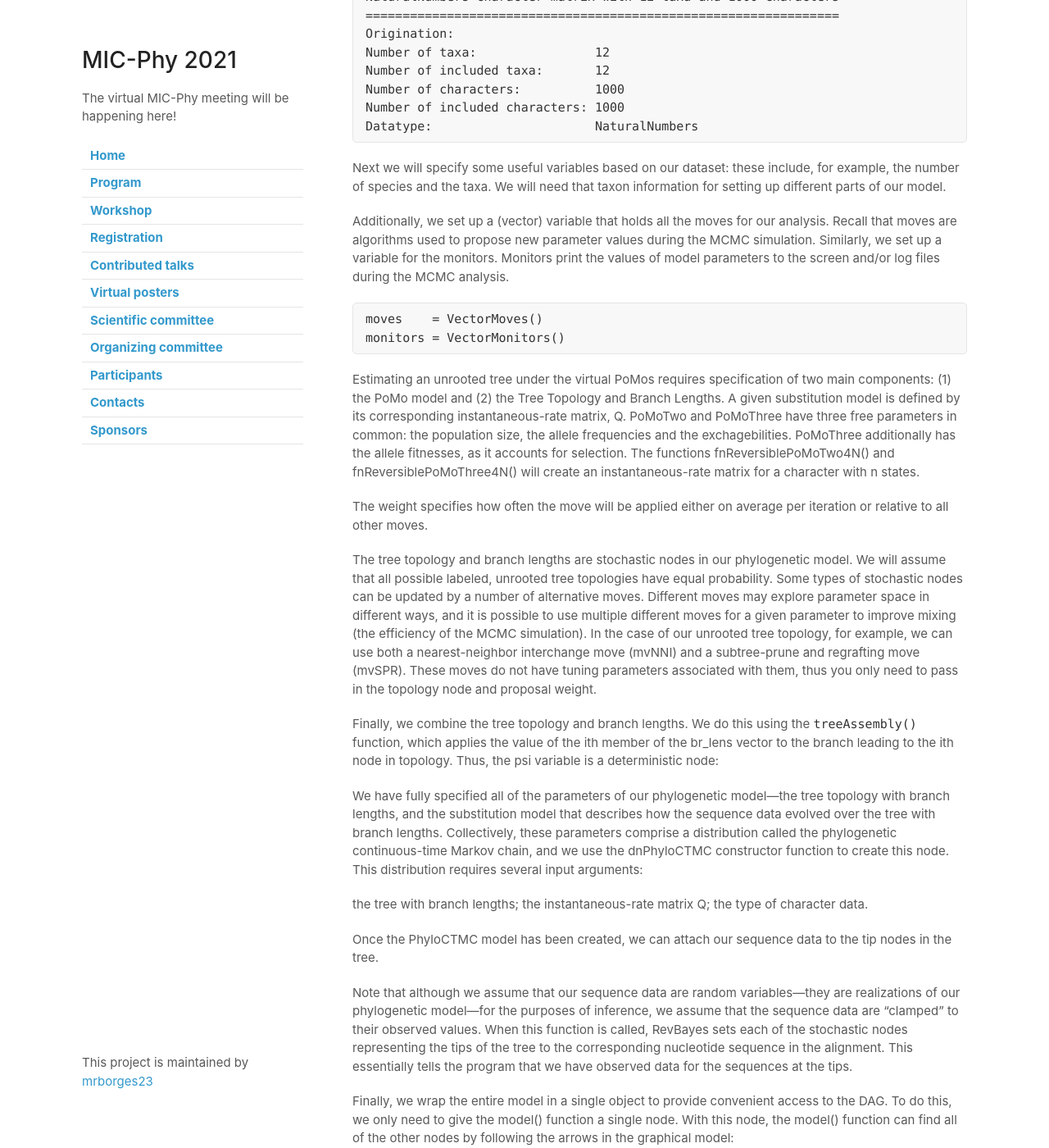
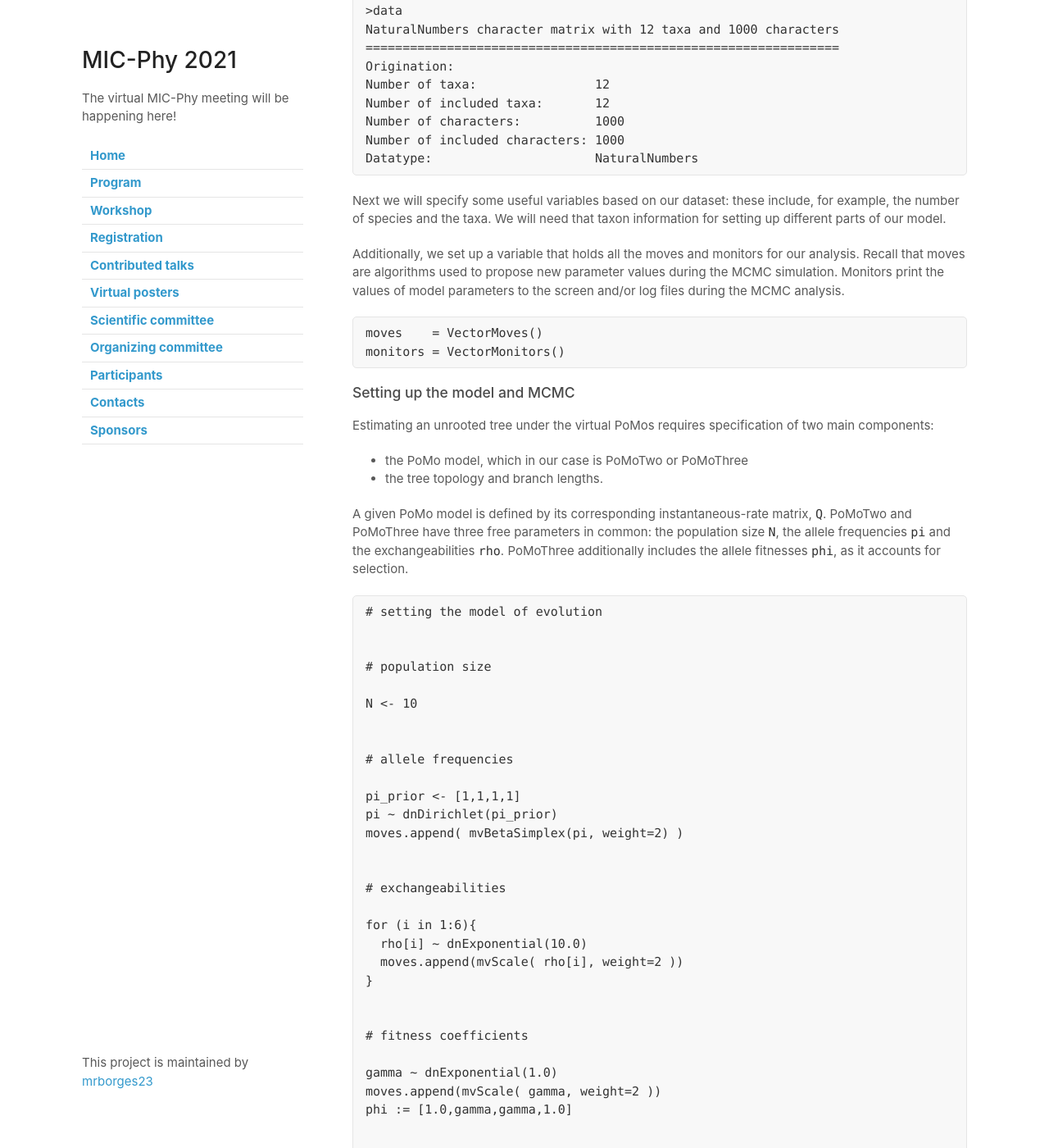
Before and after one commit to mrborges23/micphy2021, a Jekyll site: the page built from session3.md, in a window 1280 px wide and 1400 px high, scrolled down 1185 px. Shown: the whole window at 82% size. Built offline with Jekyll 4.4.1, drawn with Linux system fonts in a browser that asks for light colours; our own code applies the rules of GitHub Pages for plain Markdown files; some of the changed text lies outside the part shown.

Commit message:
updating session 3

````diff
--- a/session3.md
+++ b/session3.md
@@ -54,18 +57,67 @@ Datatype:                      NaturalNumbers
 
 Next we will specify some useful variables based on our dataset: these include, for example, the number of species and the taxa. We will need that taxon information for setting up different parts of our model.
 
-Additionally, we set up a (vector) variable that holds all the moves for our analysis. Recall that moves are algorithms used to propose new parameter values during the MCMC simulation. Similarly, we set up a variable for the monitors. Monitors print the values of model parameters to the screen and/or log files during the MCMC analysis.
+Additionally, we set up a variable that holds all the moves and monitors for our analysis. Recall that moves are algorithms used to propose new parameter values during the MCMC simulation. Monitors print the values of model parameters to the screen and/or log files during the MCMC analysis.
 
 ```
 moves    = VectorMoves()
 monitors = VectorMonitors()
 ```
 
+### Setting up the model and MCMC
 
-Estimating an unrooted tree under the virtual PoMos requires specification of two main components: (1) the PoMo model and (2) the Tree Topology and Branch Lengths. A given substitution model is defined by its corresponding instantaneous-rate matrix, Q. PoMoTwo and PoMoThree have three free parameters in common: the population size, the allele frequencies and the exchagebilities. PoMoThree additionally has the allele fitnesses, as it accounts for selection. The functions fnReversiblePoMoTwo4N() and fnReversiblePoMoThree4N() will create an instantaneous-rate matrix for a character with n states.
+Estimating an unrooted tree under the virtual PoMos requires specification of two main components:
+* the PoMo model, which in our case is PoMoTwo or PoMoThree
+* the tree topology and branch lengths.
+
+A given PoMo model is defined by its corresponding instantaneous-rate matrix, ```Q```. PoMoTwo and PoMoThree have three free parameters in common: the population size ```N```, the allele frequencies ```pi``` and the exchangeabilities ```rho```. PoMoThree additionally includes the allele fitnesses ```phi```, as it accounts for selection.
+
+```
+# setting the model of evolution
 
 
+# population size
+
+N <- 10
+
+
+# allele frequencies
+
+pi_prior <- [1,1,1,1]
+pi ~ dnDirichlet(pi_prior)
+moves.append( mvBetaSimplex(pi, weight=2) )
+
+
+# exchangeabilities
+
+for (i in 1:6){
+  rho[i] ~ dnExponential(10.0)
+  moves.append(mvScale( rho[i], weight=2 ))
+}
+
+
+# fitness coefficients
+
+gamma ~ dnExponential(1.0)
+moves.append(mvScale( gamma, weight=2 ))
+phi := [1.0,gamma,gamma,1.0]
+
+
+# rate matrix
+
+Q := fnReversiblePoMoThree4N(N,pi,rho,phi)
+
+```
+
+Each
 The weight specifies how often the move will be applied either on average per iteration or relative to all other moves.
+
+
+
+
+The functions ```fnReversiblePoMoTwo4N()``` and ```fnReversiblePoMoThree4N()``` will create an instantaneous-rate matrix.
+
+
 
 
 The tree topology and branch lengths are stochastic nodes in our phylogenetic model. We will assume that all possible labeled, unrooted tree topologies have equal probability. Some types of stochastic nodes can be updated by a number of alternative moves. Different moves may explore parameter space in different ways, and it is possible to use multiple different moves for a given parameter to improve mixing (the efficiency of the MCMC simulation). In the case of our unrooted tree topology, for example, we can use both a nearest-neighbor interchange move (mvNNI) and a subtree-prune and regrafting move (mvSPR). These moves do not have tuning parameters associated with them, thus you only need to pass in the topology node and proposal weight.
````
Also changed, not shown: other parts of session3.md (+3 -0 lines).
